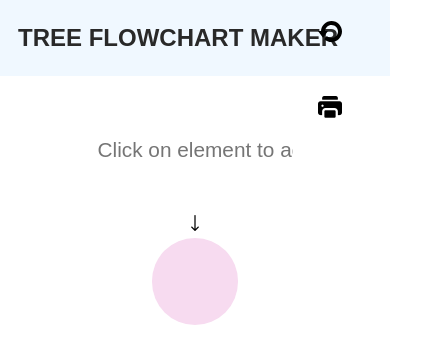
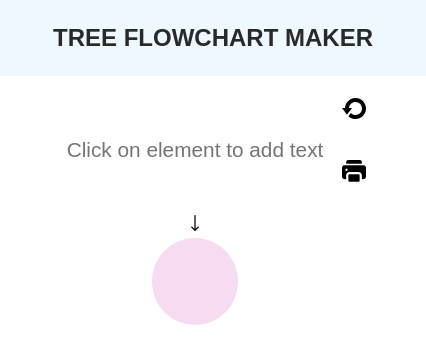
Before and after one commit to sakshikapoor/Easy-Flowchart-Maker, a React (Create React App) app: page / in a window 390 px wide. Shown: the top 364 px of the page, 426 px wide, since content can reach past the window. Built offline with nearby package versions, Linux system fonts and the light colour scheme.

Commit message:
fixed bugs in stop and mobile view

```diff
--- a/src/App.css
+++ b/src/App.css
@@ -61,3 +61,22 @@ text-align: center;
   text-align: center;
   font-size: 1.3em;
 }
+
+@media screen and (max-width: 767px) {
+  .flowchart-name {
+    width: 100%;
+  }
+  .heading {
+    text-align: center;
+    width: 100%;
+  }
+
+  .refresh {
+      top: 6em;
+      right: 1.5em;
+  }
+  .print {
+      top: 10em;
+      right: 1.5em;
+  }
+}
--- a/src/Step.css
+++ b/src/Step.css
@@ -111,7 +111,7 @@
     z-index: 1;
     border-radius: 10px;
     padding: 10px;
-    background: #424242;
+    background: #ff5f5f;
     color: white;
     position: absolute;
     left: 50%;
--- a/src/Step.js
+++ b/src/Step.js
@@ -77,7 +77,7 @@ const Step = (props) => {
     const stepsClass = 'steps ' + getClass(details.type);
 
     useEffect(() => {
-        if (details.type === 'decision' || details.type === 'stop') {
+        if (details.type === 'decision') {
             setChildrenAdded(true);
             setTextareaReadOnly(true);
         }
@@ -100,17 +100,21 @@ const Step = (props) => {
         setChildrenAdded(false);
     }
 
+    const showDelete = () => {
+        return display && childrenAdded && !['decision', 'stop'].includes(details.type);
+    }
+
     return (
         <div>
             <div className="container" onMouseEnter={e => setDisplay(true)} onMouseLeave={e => setDisplay(false)}>
                 <img className="arrow" src={downArrow} alt="down-arrow" />
                 <textarea rows="2" cols="20" wrap="hard" className={stepsClass} readOnly={textareaReadOnly} />
-                <div className={`${display && !childrenAdded ? "options" : "hide"}`}>
+                <div className={`${display && !childrenAdded && details.type !== 'stop' ? "options" : "hide"}`}>
                     <button className="add-step" onClick={addNewStep}>Add</button>
                     <button className="add-step" onClick={addNewDecision}>Decide</button>
                     <button className="stop" onClick={addNewEnd}>Stop</button>
                 </div>
-                <div className={`${display && childrenAdded && details.type !== 'decision' ? "show" : "hide"}`}>
+                <div className={`${showDelete() ? "show" : "hide"}`}>
                     <button className="delete" onClick={deleteChildren}>Delete child nodes</button>
                 </div>
             </div>
```
Also changed, not shown: 1 other file (tests, documents, lock files or other folders).
